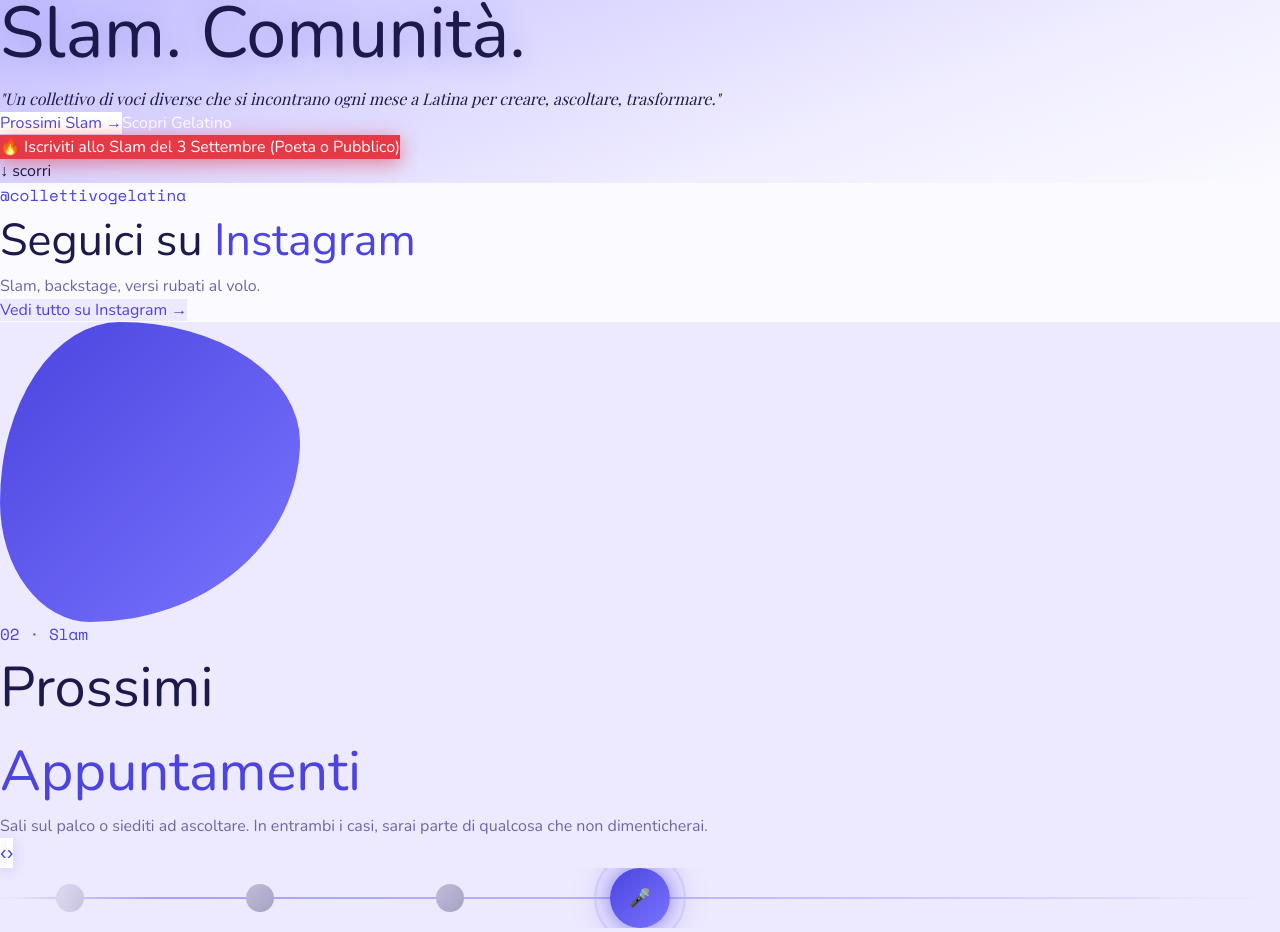
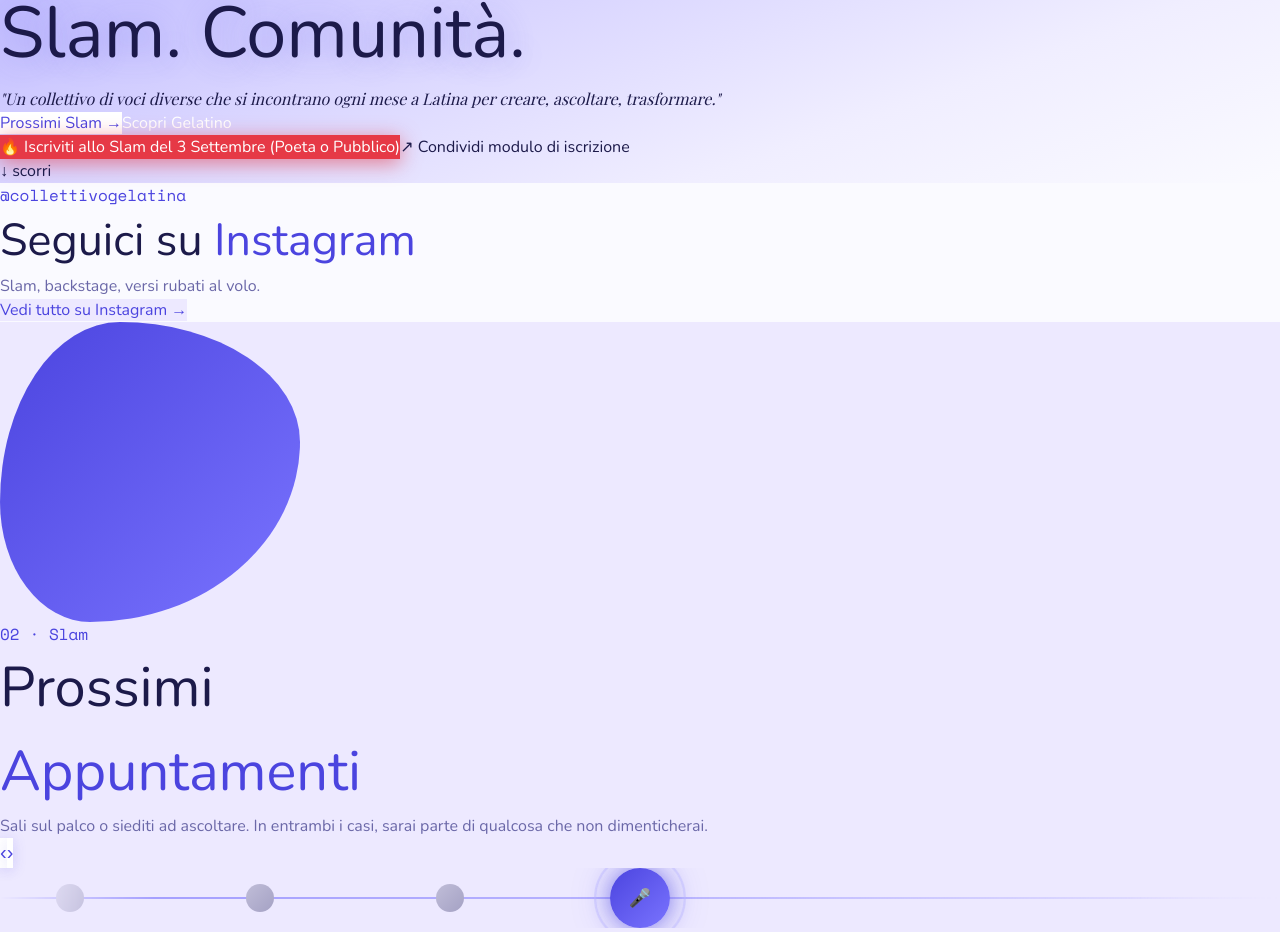
Before and after one commit to collettivogelatina/collettivo_gelatina, a Next.js app: page / in a window 1280 px wide. Shown: the part 1075-2007 px from the top of the page. Built offline with nearby package versions, Linux system fonts and the light colour scheme; no server answers; the database is empty; a web font is replaced by a local one.

Commit message:
feat: aggiungi funzionalità per condividere link diretto all'iscrizione

```diff
--- a/src/app/page.tsx
+++ b/src/app/page.tsx
@@ -152,6 +152,15 @@ export default function Home() {
     setRegEventTitle(title);
     setRegModalOpen(true);
   };
+
+  useEffect(() => {
+    if (typeof window !== "undefined") {
+      const params = new URLSearchParams(window.location.search);
+      if (params.get("iscriviti")) {
+        openRegModal("Slam del 3 Settembre (Hotel Tirreno)");
+      }
+    }
+  }, []);
   const [gelatinFormat, setGelatinFormat] = useState<"pdf" | "cartaceo">("pdf");
   const [poetryName, setPoetryName] = useState("");
   const [poetryEmail, setPoetryEmail] = useState("");
@@ -507,9 +516,10 @@ export default function Home() {
             </a>
           </div>
 
+          <div className="mt-6 flex flex-col items-center gap-3">
             <button
               onClick={() => openRegModal("Slam del 3 Settembre (Hotel Tirreno)")}
-            className="mt-6 font-black text-sm px-9 py-4 rounded-full transition-all hover:scale-105 shadow-2xl"
+              className="font-black text-sm px-9 py-4 rounded-full transition-all hover:scale-105 shadow-2xl"
               style={{
                 background: "#E63946",
                 color: "white",
@@ -519,6 +529,22 @@ export default function Home() {
             >
               🔥 Iscriviti allo Slam del 3 Settembre (Poeta o Pubblico)
             </button>
+            <button
+              onClick={() => {
+                const text = "🔥 Partecipa al prossimo Poetry Slam di Gelatina (3 Settembre)! Iscriviti come Poeta, Open Mic o Pubblico.";
+                const url = "https://www.collettivogelatina.it/?iscriviti=3-settembre";
+                if (navigator.share) {
+                  navigator.share({ title: "Gelatina Poetry Slam", text, url });
+                } else {
+                  navigator.clipboard.writeText(`${text}\n${url}`);
+                  alert("Link di iscrizione copiato!");
+                }
+              }}
+              className="text-xs font-bold px-4 py-2 rounded-full border border-white/40 text-white hover:bg-white/10 transition"
+            >
+              ↗ Condividi modulo di iscrizione
+            </button>
+          </div>
 
           <div className="mt-16 text-white/30 text-xs tracking-[0.4em] uppercase animate-bounce">
             ↓ scorri
--- a/src/components/SlamTimeline.tsx
+++ b/src/components/SlamTimeline.tsx
@@ -185,8 +185,8 @@ function Card({ ev, hovered, isFirst, onRegister }: { ev: TEvent; hovered: boole
             <button
               onClick={(e) => {
                 e.stopPropagation();
-                const text = `🎤 Prossimo slam di Gelatina: ${ev.title} — ${ev.label}`;
-                const url = "https://www.collettivogelatina.it";
+                const text = `🔥 Partecipa al prossimo Poetry Slam di Gelatina (${ev.title})! Iscriviti come Poeta, Open Mic o Pubblico.`;
+                const url = `https://www.collettivogelatina.it/?iscriviti=3-settembre`;
                 if (navigator.share) {
                   navigator.share({ title: ev.title, text, url });
                 } else {
```
Also changed, not shown: 1 other file (tests, documents, lock files or other folders). Lines whose indentation alone changed are shown as unchanged.
